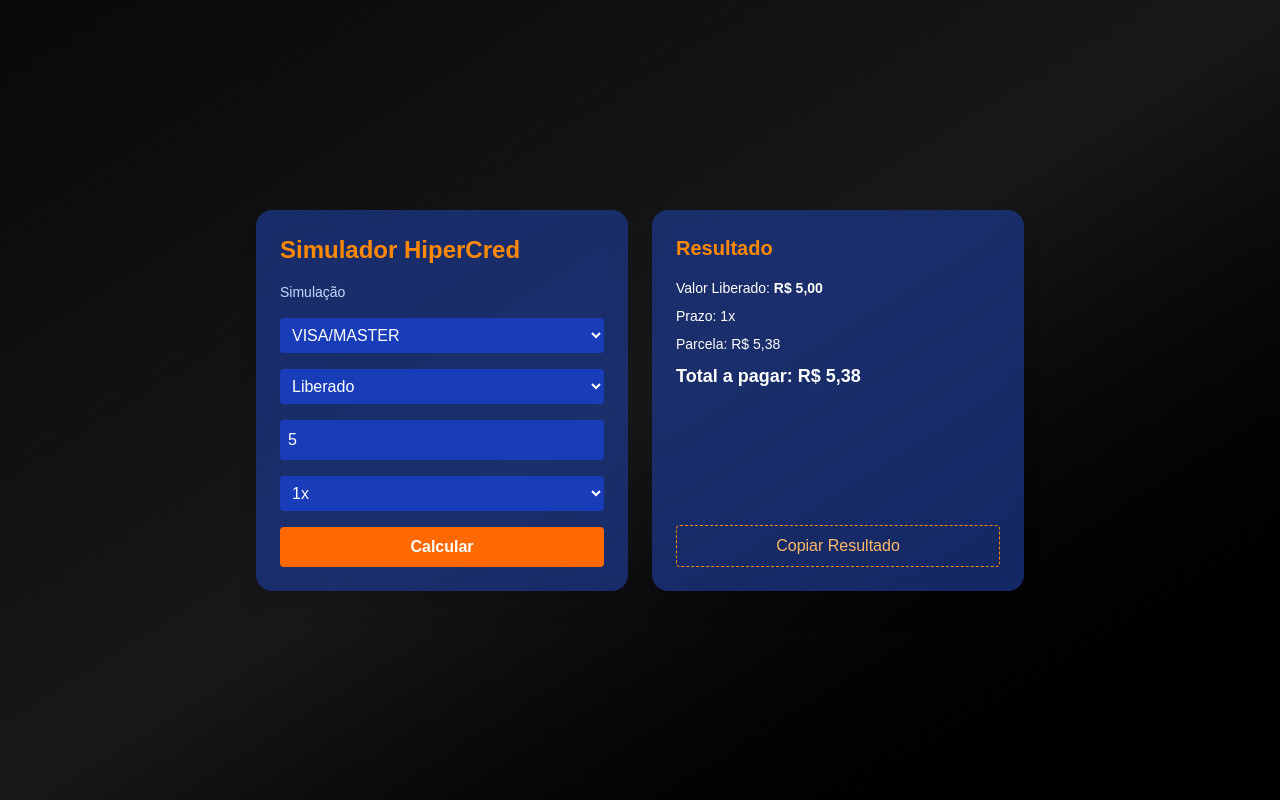
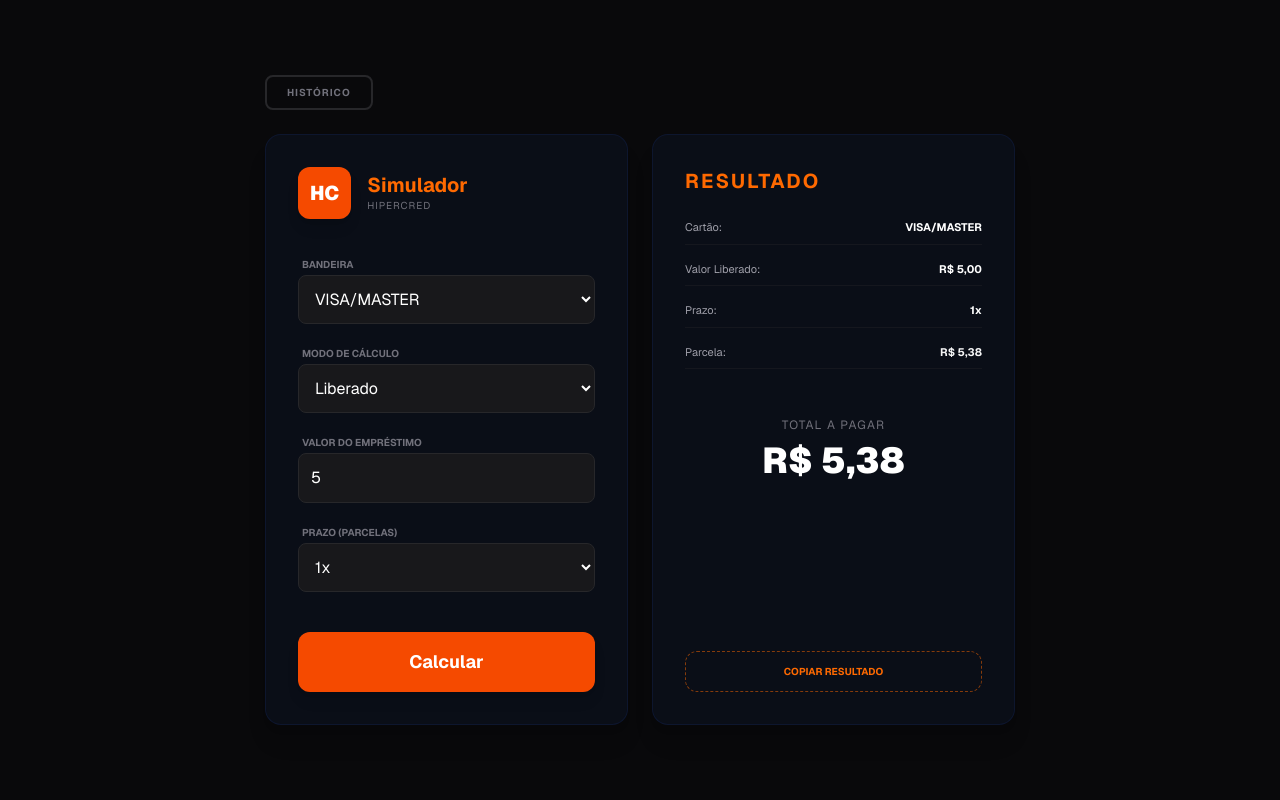
Before and after one commit to joseanttonnii/calculadora-emprestimo2, a Next.js app: page / in a window 1280 px wide. Both pictures are taken after typing "5" into the empty fields and a click on the button "Calcular". Built offline with nearby package versions, Linux system fonts and the light colour scheme.

Commit message:
update calculadora

```diff
--- a/app/page.tsx
+++ b/app/page.tsx
@@ -4,21 +4,18 @@
 
 // Formata números em R$
 const formatar = (v: number) =>
-  new Intl.NumberFormat("pt-BR", {
-    minimumFractionDigits: 2,
-    maximumFractionDigits: 2,
-  }).format(v);
+  new Intl.NumberFormat("pt-BR", { minimumFractionDigits: 2, maximumFractionDigits: 2 }).format(v);
 
-// Taxas de empréstimo
+// Taxas do Código 2 (HiperCred)
 const taxas = {
-  tipo1: {
-    liberado: { 0:4,1:7.5,2:8.25,3:8.75,4:9.5,5:9.99,6:10.75,7:11.25,8:11.75,9:11.95,10:11.99,11:13.75,12:13.99,13:16.5,14:17,15:17.49,16:18,17:19,18:19.99,19:22,20:24,21:24.99 },
-    limite: {0:3.846153846153846,1:6.976744186046512,2:7.621329626546681,3:8.045977011494253,4:8.675799086757991,5:9.082644785889626,6:9.706546275395034,7:10.112359550561798,8:10.511882998171846,9:10.721750781599821,10:10.706304134297706,11:12.087912087912088,12:12.270374603035354,13:14.163090128755364,14:14.52991452991453,15:14.892752574687633,16:15.254237288135594,17:15.966386554621849,18:16.663888657388115,19:18.032786885245903,20:19.35483870967742,21:19.993599487959037}
-  },
+tipo1: {
+  liberado: { 0:4, 1:7.5, 2:8.25, 3:8.75, 4:9.5, 5:9.99, 6:10.75, 7:11.25, 8:11.75, 9:11.95, 10:11.99, 11:13.75, 12:13.99, 13:16.5, 14:17, 15:17.49, 16:18, 17:19, 18:19.99, 19:22, 20:24, 21:24.99 },
+  limite: { 0:3.84615384615384615384615384615, 1:6.97674418604651162790697674418, 2:7.62132962654668109218684246299, 3:8.04597701149425287356321839080, 4:8.67579908675799086757990867579, 5:9.08264478588962633057550686426, 6:9.70654627539503385763546798030, 7:10.1123595505617977528089887640, 8:10.5118829981718462633451957295, 9:10.7217507815998213497096927110, 10:10.7063041342977060442887766773, 11:12.0879120879120879120879120879, 12:12.2703746030353548583296771647, 13:14.1630901287553648068669527897, 14:14.5299145299145299145299145299, 15:14.8857349561665690272359358244, 16:15.2542372881355932203389830508, 17:15.9663865546218487394957983193, 18:16.6638886573881156763063588632, 19:18.0327868852459016393442622951, 20:19.3548387096774193548387096774, 21:19.9935994879590367229378350268 }
+},
 tipo2: {
-    liberado: { 0:5,1:8,2:9,3:10,4:10.5,5:11.5,6:12.5,7:13,8:14,9:14.5,10:14.99,11:15.75,12:15.99,13:18,14:19,15:20.5,16:20.99,17:21.99,18:22.99,19:24.99,20:26.99,21:28.99 },
-    limite: {0:4.761904761904762,1:7.407407407407407,2:8.256880733944954,3:9.090909090909091,4:9.502262443438914,5:10.31390134529148,6:11.11111111111111,7:11.504424778761062,8:12.280701754385965,9:12.663755458515284,10:13.035916166623185,11:13.606911447084233,12:13.785671178549875,13:15.254237288135593,14:15.966386554621849,15:17.012448132780083,16:17.34854120175221,17:18.026067710468072,18:18.692576632246524,19:19.993599487959037,20:21.253642019056618,21:22.474610434917435}
-  },
+  liberado: { 0:5, 1:8, 2:9, 3:10, 4:10.5, 5:11.5, 6:12.5, 7:13, 8:14, 9:14.5, 10:14.99, 11:15.75, 12:15.99, 13:18, 14:19, 15:20.5, 16:20.99, 17:21.99, 18:22.99, 19:24.99, 20:26.99, 21:28.99 },
+  limite: { 0:3.84615384615384615384615384615, 1:6.97674418604651162790697674418, 2:7.62132962654668109218684246299, 3:8.04597701149425287356321839080, 4:8.67579908675799086757990867579, 5:9.08264478588962633057550686426, 6:9.70654627539503385763546798030, 7:10.1123595505617977528089887640, 8:10.5118829981718462633451957295, 9:10.7217507815998213497096927110, 10:10.7063041342977060442887766773, 11:12.0879120879120879120879120879, 12:12.2703746030353548583296771647, 13:14.1630901287553648068669527897, 14:14.5299145299145299145299145299, 15:14.8857349561665690272359358244, 16:15.2542372881355932203389830508, 17:15.9663865546218487394957983193, 18:16.6638886573881156763063588632, 19:18.0327868852459016393442622951, 20:19.3548387096774193548387096774, 21:19.9935994879590367229378350268 }
+},
 } as const;
 
 type Tipo = keyof typeof taxas;
@@ -30,116 +27,148 @@
   parcela: number | null;
 }
 
-function calcular({ tipo, opcao, valor, parcelas }: { tipo: Tipo, opcao: Opcao, valor: number, parcelas: number }): Resultado {
-  const taxa = taxas[tipo][opcao][parcelas as keyof typeof taxas[Tipo][Opcao]] / 100;
-
-  let valorLiberado = opcao === "liberado" ? valor : valor - valor * taxa;
-  let totalPagar = opcao === "liberado" ? valor + valor * taxa : valor;
-
-  const parcela = parcelas > 0 ? totalPagar / parcelas : null;
-
-  return { valorLiberado, totalPagar, parcela };
+interface HistoricoItem {
+  tipo: Tipo;
+  parcelas: number;
+  resultado: Resultado;
 }
 
-export default function Calculadora() {
+export default function CalculadoraHiperCred() {
   const [tipo, setTipo] = useState<Tipo>("tipo1");
   const [opcao, setOpcao] = useState<Opcao>("liberado");
-  const [valor, setValor] = useState("");
-  const [parcelas, setParcelas] = useState(1);
+  const [valor, setValor] = useState<string>("");
+  const [parcelas, setParcelas] = useState<number>(1);
   const [res, setRes] = useState<Resultado | null>(null);
-
-  const handleCalcular = () => {
-    const num = Number(valor);
-    if (!num || num <= 0) return alert("Digite um valor válido");
-    setRes(calcular({ tipo, opcao, valor: num, parcelas }));
-  };
+  const [historico, setHistorico] = useState<HistoricoItem[]>([]);
+  const [mostrarHistorico, setMostrarHistorico] = useState(false);
 
   const handleCopiar = () => {
     if (!res) return;
+    const texto = `=====Simulador HiperCred=====\n\nCartão: ${tipo === "tipo1" ? "VISA/MASTER" : "ELO/OUTROS"}\nValor Liberado: R$ ${formatar(res.valorLiberado)}\nPrazo: ${parcelas}x\nParcela: R$ ${res.parcela ? formatar(res.parcela) : '-'}\nTotal a pagar: R$ ${formatar(res.totalPagar)}`;
 
-    const cartao = tipo === "tipo1" ? "VISA/MASTER" : "ELO/OUTROS";
+    if (navigator.clipboard) {
+      navigator.clipboard.writeText(texto).then(() => alert("Copiado!")).catch(() => alert("Erro ao copiar"));
+    }
+  };
 
-    const texto = `
-=====Simulador HiperCred=====
+  const calcular = () => {
+    const numValor = Number(valor);
+    if (isNaN(numValor) || numValor <= 0) return;
 
-Cartão: ${cartao}
-Valor Liberado: R$ ${formatar(res.valorLiberado)}
-Prazo: ${parcelas}x
-Parcela: R$ ${res.parcela ? formatar(res.parcela) : "-"}
-Total a pagar: R$ ${formatar(res.totalPagar)}
-    `.trim();
+    const taxa = taxas[tipo][opcao][parcelas as keyof typeof taxas[Tipo][Opcao]] / 100;
 
-    navigator.clipboard.writeText(texto);
-    alert("Resultado copiado!");
+    let valorLiberado, totalPagar;
+    if (opcao === "liberado") {
+      valorLiberado = numValor;
+      totalPagar = numValor + numValor * taxa;
+    } else {
+      valorLiberado = numValor - numValor * taxa;
+      totalPagar = numValor;
+    }
+
+    const resultado = { valorLiberado, totalPagar, parcela: parcelas > 0 ? totalPagar / parcelas : null };
+    setRes(resultado);
+    setHistorico(prev => [{ tipo, parcelas, resultado }, ...prev].slice(0, 3));
   };
 
   return (
-    <div className="min-h-screen bg-gradient-to-br from-zinc-950 via-zinc-900 to-black text-white flex items-center justify-center p-6">
-      <div className="w-full max-w-3xl grid md:grid-cols-2 gap-6">
+    <div className="min-h-screen bg-zinc-950 text-white p-6 flex flex-col items-center justify-center overflow-x-hidden font-sans">
 
-        {/* Entrada */}
-        <div className="bg-blue-900/70 backdrop-blur rounded-2xl p-6 space-y-4 shadow-xl">
-          <h1 className="text-2xl font-bold text-orange-400">Simulador HiperCred</h1>
-          <p className="text-sm text-blue-200">Simulação</p>
+      <div className={`w-full transition-all duration-500 ${mostrarHistorico ? "max-w-[1100px]" : "max-w-[750px]"}`}>
 
-          <select className="w-full p-2 rounded bg-blue-800" value={tipo} onChange={e => setTipo(e.target.value as Tipo)}>
-            <option value="tipo1">VISA/MASTER</option>
-            <option value="tipo2">ELO/OUTROS</option>
-          </select>
-
-          <select className="w-full p-2 rounded bg-blue-800" value={opcao} onChange={e => setOpcao(e.target.value as Opcao)}>
-            <option value="liberado">Liberado</option>
-            <option value="limite">Limite</option>
-          </select>
-
-          <input
-            type="number"
-            className="w-full p-2 rounded bg-blue-800"
-            placeholder="Valor"
-            value={valor}
-            onChange={e => setValor(e.target.value)}
-          />
-
-          <select className="w-full p-2 rounded bg-blue-800" value={parcelas} onChange={e => setParcelas(Number(e.target.value))}>
-            {Array.from({ length: 22 }).map((_, i) => (
-              <option key={i} value={i}>{i}x</option>
-            ))}
-          </select>
-
+        {/* Botão no Canto Esquerdo */}
+        <div className="flex justify-start mb-6">
           <button
-            onClick={handleCalcular}
-            className="w-full bg-orange-500 hover:bg-orange-600 transition p-2 rounded font-semibold"
+            onClick={() => setMostrarHistorico(!mostrarHistorico)}
+            className={`px-5 py-2 rounded-lg border-2 transition-all font-bold text-[10px] tracking-widest ${mostrarHistorico ? "border-orange-500 bg-orange-500/20 text-orange-400" : "border-zinc-800 text-zinc-500 hover:border-zinc-700"}`}
           >
-            Calcular
+            {mostrarHistorico ? "FECHAR HISTÓRICO" : "HISTÓRICO"}
           </button>
         </div>
 
-        {/* Resultado */}
-        <div className="bg-blue-900/70 backdrop-blur rounded-2xl p-6 shadow-xl flex flex-col justify-between">
-          <div>
-            <h2 className="text-xl font-semibold text-orange-400 mb-4">Resultado</h2>
+        <div className={`grid gap-6 items-stretch justify-center w-full ${ mostrarHistorico ? "md:grid-cols-3" : "md:grid-cols-2" }`}>
 
-            {res ? (
-              <div className="space-y-2 text-sm">
-                <p>Valor Liberado: <strong>R$ {formatar(res.valorLiberado)}</strong></p>
-                <p>Prazo: {parcelas}x</p>
-                <p>Parcela: R$ {res.parcela ? formatar(res.parcela) : "-"}</p>
-                <p className="text-lg font-bold">
-                  Total a pagar: R$ {formatar(res.totalPagar)}
-                </p>
+          {/* 1. Entrada */}
+          <div className="bg-blue-900/10 rounded-2xl p-8 border border-blue-900/20 shadow-xl flex flex-col min-h-[520px]">
+            <div className="flex items-center gap-4 mb-8">
+              <div className="bg-orange-600 p-3 rounded-xl shrink-0 shadow-lg text-white font-black text-xl">HC</div>
+              <div>
+                <h1 className="text-xl font-bold text-orange-500 leading-tight">Simulador</h1>
+                <p className="text-zinc-500 text-[10px] uppercase tracking-widest">HiperCred</p>
               </div>
-            ) : (
-              <p className="text-blue-200">Preencha os dados para calcular</p>
-            )}
+            </div>
+
+            <div className="space-y-4 flex-grow">
+              <div className="space-y-1">
+                <label className="text-[10px] uppercase text-zinc-500 font-bold ml-1">Bandeira</label>
+                <select className="w-full p-3 rounded-lg bg-zinc-900 border border-zinc-800 text-white focus:border-orange-500 outline-none transition-colors" value={tipo} onChange={e => setTipo(e.target.value as Tipo)}>
+                  <option value="tipo1">VISA/MASTER</option>
+                  <option value="tipo2">ELO/OUTROS</option>
+                </select>
+              </div>
+
+              <div className="space-y-1">
+                <label className="text-[10px] uppercase text-zinc-500 font-bold ml-1">Modo de Cálculo</label>
+                <select className="w-full p-3 rounded-lg bg-zinc-900 border border-zinc-800 text-white focus:border-orange-500 outline-none transition-colors" value={opcao} onChange={e => setOpcao(e.target.value as Opcao)}>
+                  <option value="liberado">Liberado</option>
+                  <option value="limite">Limite</option>
+                </select>
+              </div>
+
+              <div className="space-y-1">
+                <label className="text-[10px] uppercase text-zinc-500 font-bold ml-1">Valor do Empréstimo</label>
+                <input type="number" className="w-full p-3 rounded-lg bg-zinc-900 border border-zinc-800 text-white focus:border-orange-500 outline-none transition-colors" value={valor} onChange={e => setValor(e.target.value)} placeholder="0,00" />
+              </div>
+
+              <div className="space-y-1">
+                <label className="text-[10px] uppercase text-zinc-500 font-bold ml-1">Prazo (Parcelas)</label>
+                <select className="w-full p-3 rounded-lg bg-zinc-900 border border-zinc-800 text-white focus:border-orange-500 outline-none transition-colors" value={parcelas} onChange={e => setParcelas(Number(e.target.value))}>
+                  {Array.from({ length: 22 }).map((_, i) => <option key={i} value={i}>{i}x</option>)}
+                </select>
+              </div>
+
+              <button className="w-full bg-orange-600 hover:bg-orange-500 py-4 rounded-xl font-bold text-lg shadow-lg active:scale-95 transition-all mt-6" onClick={calcular}>Calcular</button>
+            </div>
           </div>
 
-          {res && (
-            <button
-              onClick={handleCopiar}
-              className="mt-4 border border-dashed border-orange-400 text-orange-300 p-2 rounded"
-            >
-              Copiar Resultado
-            </button>
+          {/* 2. Resultado */}
+          <div className="bg-blue-900/10 rounded-2xl p-8 border border-blue-900/20 shadow-xl flex flex-col justify-between min-h-[520px]">
+            <div>
+              <h2 className="text-xl font-bold text-orange-500 mb-6 uppercase tracking-widest text-left">Resultado</h2>
+              {res ? (
+                <div className="space-y-4 text-zinc-400">
+                  <p className="flex justify-between border-b border-zinc-800/40 pb-2 text-[11px]">Cartão: <span className="text-white font-bold">{tipo === "tipo1" ? "VISA/MASTER" : "ELO/OUTROS"}</span></p>
+                  <p className="flex justify-between border-b border-zinc-800/40 pb-2 text-[11px]">Valor Liberado: <span className="text-white font-bold text-orange-400">R$ {formatar(res.valorLiberado)}</span></p>
+                  <p className="flex justify-between border-b border-zinc-800/40 pb-2 text-[11px]">Prazo: <span className="text-white font-bold">{parcelas}x</span></p>
+                  <p className="flex justify-between border-b border-zinc-800/40 pb-2 text-[11px]">Parcela: <span className="text-white font-bold text-zinc-100">R$ {res.parcela ? formatar(res.parcela) : '-'}</span></p>
+                  <div className="pt-8 text-center">
+                    <p className="text-zinc-500 text-xs uppercase tracking-widest mb-2">Total a pagar</p>
+                    <p className="text-4xl font-black text-white">R$ {formatar(res.totalPagar)}</p>
+                  </div>
+                </div>
+              ) : <div className="flex items-center justify-center h-48 italic text-zinc-600 text-center text-sm">Aguardando dados...</div>}
+            </div>
+            {res && <button onClick={handleCopiar} className="w-full border border-dashed border-orange-500/50 text-orange-500 py-3 rounded-xl font-bold uppercase text-[10px] hover:bg-orange-500/5 transition-colors">Copiar Resultado</button>}
+          </div>
+
+          {/* 3. Histórico (Igual ao Resultado) */}
+          {mostrarHistorico && (
+            <div className="bg-blue-900/10 rounded-2xl p-8 border border-blue-900/20 min-h-[520px] animate-in fade-in slide-in-from-right-4">
+              <h2 className="text-xl font-bold text-orange-500 mb-6 uppercase tracking-widest text-left">Histórico</h2>
+              <div className="space-y-6 overflow-y-auto max-h-[400px] pr-2 custom-scrollbar">
+                {historico.length > 0 ? historico.map((item, index) => (
+                  <div key={index} className="border border-zinc-800/50 rounded-xl p-4 bg-black/40 text-[10px] space-y-2 relative border-l-4 border-l-orange-600">
+                     <div className="absolute top-0 right-0 bg-orange-600 px-2 py-0.5 text-[8px] text-white font-bold rounded-bl-lg">#{index + 1}</div>
+
+                     <p className="flex justify-between border-b border-zinc-800/30 pb-1 text-zinc-400">Cartão: <span className="text-white font-bold">{item.tipo === "tipo1" ? "VISA/MASTER" : "ELO/OUTROS"}</span></p>
+                     <p className="flex justify-between border-b border-zinc-800/30 pb-1 text-zinc-400">Liberado: <span className="text-orange-400 font-bold">R$ {formatar(item.resultado.valorLiberado)}</span></p>
+                     <p className="flex justify-between border-b border-zinc-800/30 pb-1 text-zinc-400">Prazo: <span className="text-white font-bold">{item.parcelas}x</span></p>
+                     <p className="flex justify-between border-b border-zinc-800/30 pb-1 text-zinc-400">Parcela: <span className="text-white font-bold">R$ {item.resultado.parcela ? formatar(item.resultado.parcela) : '-'}</span></p>
+                     <p className="text-white font-black pt-1 text-right text-xs uppercase tracking-tighter">Total: R$ {formatar(item.resultado.totalPagar)}</p>
+                  </div>
+                )) : <p className="text-zinc-600 italic text-left text-xs mt-10">Sem registros.</p>}
+              </div>
+            </div>
           )}
         </div>
       </div>
```
